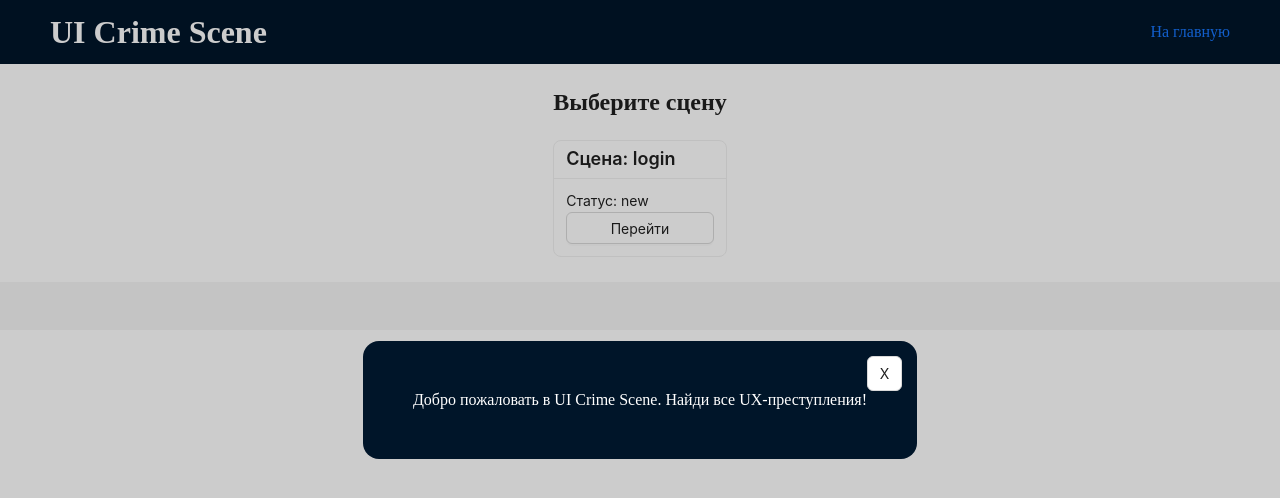
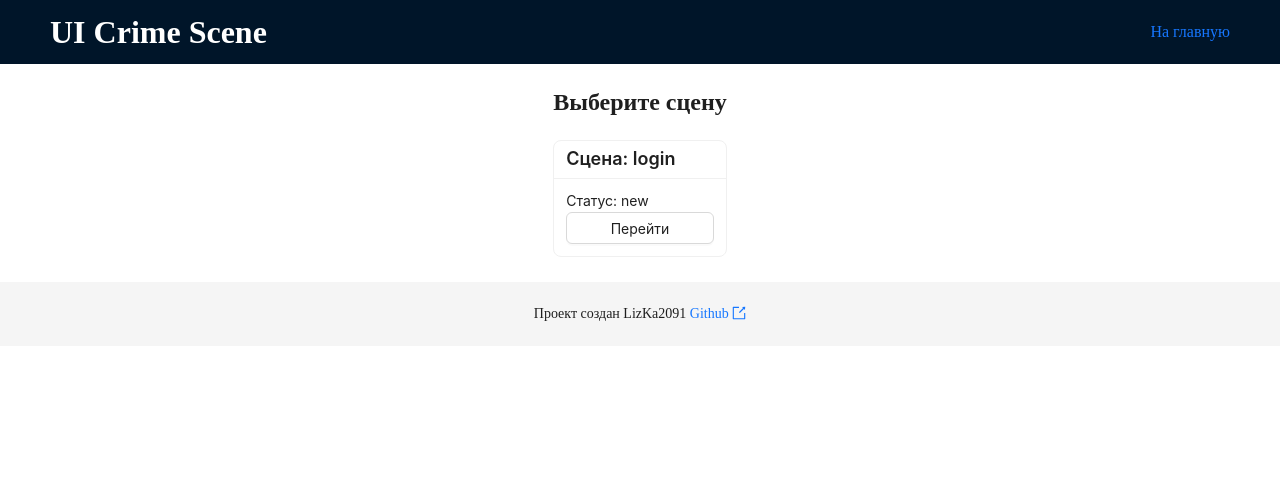
Before and after one commit to LizKa2091/ui-crime-scene, a React (Vite) app in the folder frontend/: page / in a window 1280 px wide. Shown: the top 498 px of the page. Built offline with nearby package versions, Linux system fonts and the light colour scheme.

Commit message:
feat(Footerbar): remove modal portal, add creator info

```diff
--- /dev/null
+++ b/frontend/src/components/FooterBar/Footerbar.module.scss
@@ -0,0 +1,3 @@
+.footer p {
+   text-align: center;
+}
--- a/frontend/src/components/FooterBar/Footerbar.tsx
+++ b/frontend/src/components/FooterBar/Footerbar.tsx
@@ -1,12 +1,14 @@
 import { type FC } from 'react';
 import { Footer } from 'antd/es/layout/layout';
+import { Link } from 'react-router-dom';
+import { ExportOutlined } from '@ant-design/icons';
 
-import ModalPortal from '../ModalPortal/ModalPortal';
+import styles from './Footerbar.module.scss';
 
 const Footerbar: FC = () => {
    return (
-      <Footer>
-         <ModalPortal />
+      <Footer className={styles.footer}>
+         <p>Проект создан LizKa2091 <Link to='https://github.com/LizKa2091' target='_blank' data-testid='footer-link'>Github <ExportOutlined /></Link></p>
       </Footer>
    )
 }
```
